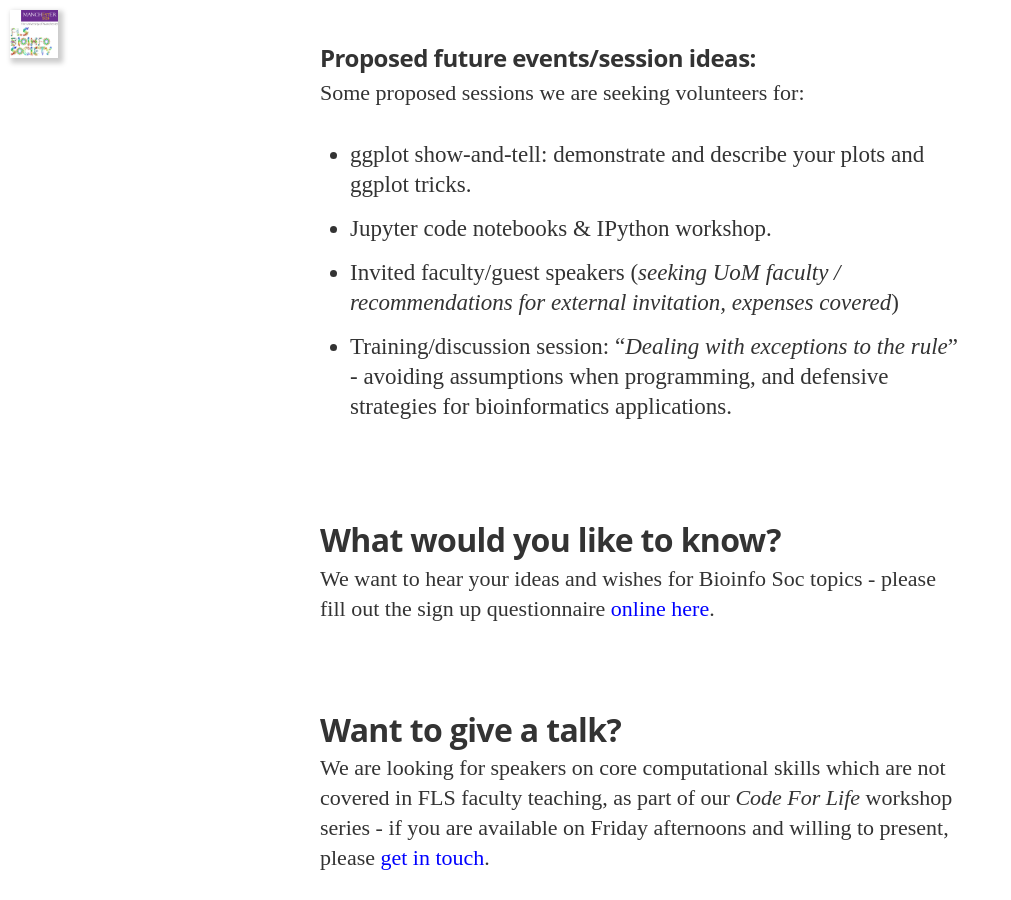
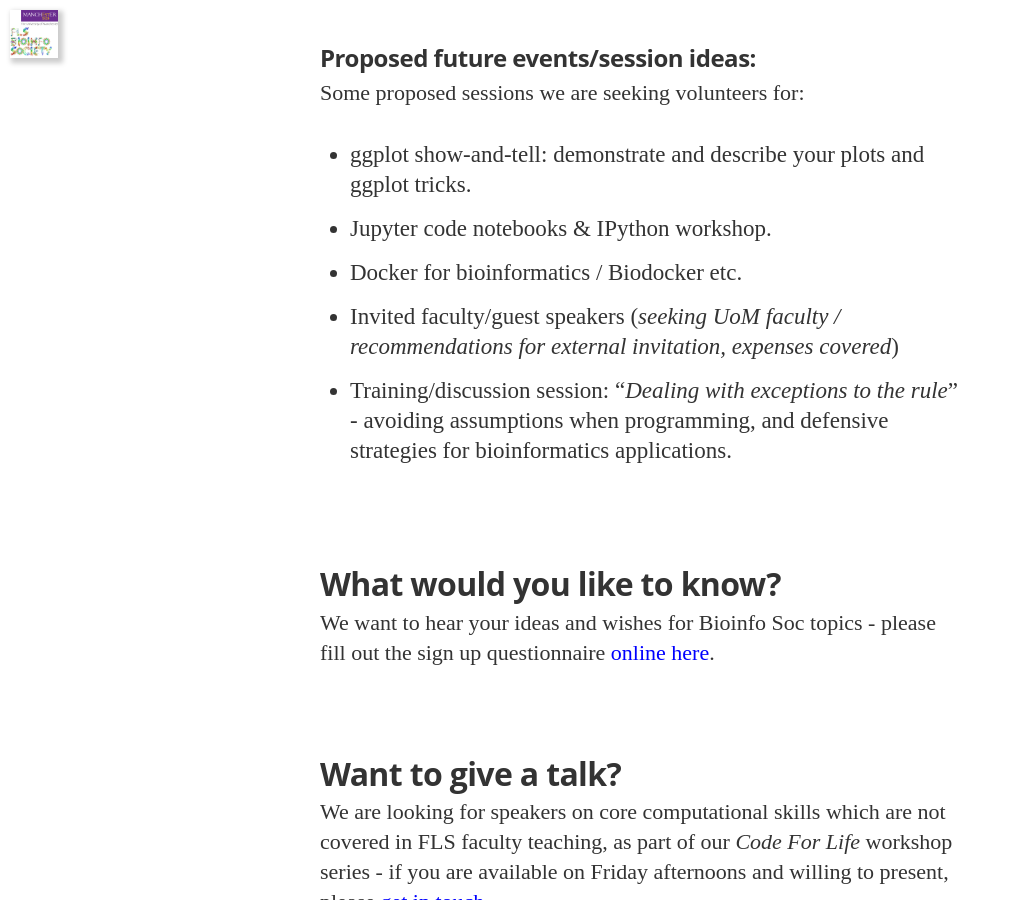
Before and after one commit to UoMBioinfoSoc/UoMBioinfoSoc.github.io, a Jekyll site: the page built from schedule.md, in a window 1280 px wide and 900 px high, scrolled down 657 px. Shown: the whole window, without its empty margins (0-1011 px from the left). Built offline with Jekyll 4.4.1, drawn with Linux system fonts in a browser that asks for light colours; nearby versions of some CDN libraries; some web fonts are replaced; Markdown is read by kramdown in place of the engine named in the settings.

Commit message:
Request Docker talk in schedule

```diff
--- a/schedule.md
+++ b/schedule.md
@@ -26,6 +26,7 @@ Some proposed sessions we are seeking volunteers for:
 
 * ggplot show-and-tell: demonstrate and describe your plots and ggplot tricks.
 * Jupyter code notebooks & IPython workshop.
+* Docker for bioinformatics / Biodocker etc.
 * Invited faculty/guest speakers (_seeking UoM faculty / recommendations for external invitation, expenses covered_)
 * Training/discussion session: "_Dealing with exceptions to the rule_" - avoiding assumptions when programming, and defensive strategies for bioinformatics applications.
 
```
